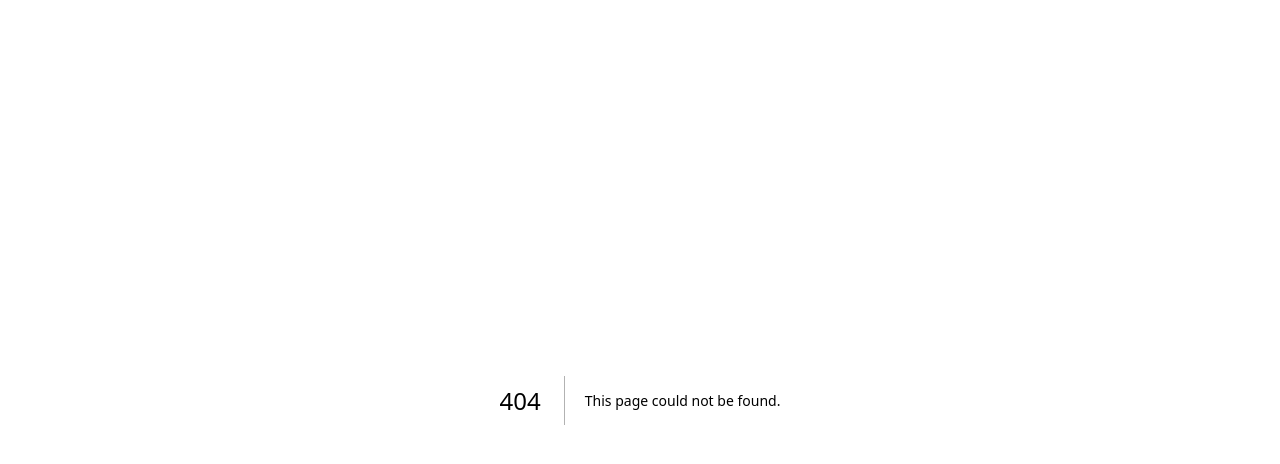
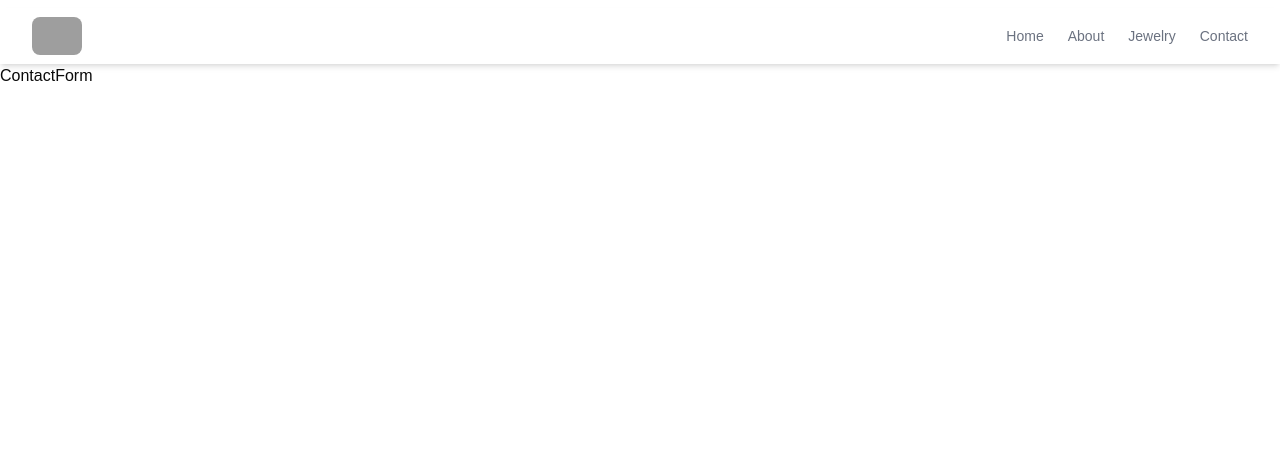
Before and after one commit to Arbab-Mustafa/nexjs_jewelry, a Next.js app: page /contact in a window 1280 px wide. Before the commit this address had no page. Shown: the top 464 px of the page. Built offline with nearby package versions, Linux system fonts and the light colour scheme; grey boxes are pictures that could not be loaded.

Commit message:
added new pages

```diff
--- /dev/null
+++ b/app/_component/ContactForm.jsx
@@ -0,0 +1,7 @@
+import React from "react";
+
+const ContactForm = () => {
+  return <div>ContactForm</div>;
+};
+
+export default ContactForm;
--- /dev/null
+++ b/app/_component/VideoGallery.jsx
@@ -0,0 +1,74 @@
+"use client";
+import { useState } from "react";
+
+const VideoGallery = () => {
+  const [isModalOpen, setIsModalOpen] = useState(false);
+  const [activeVideo, setActiveVideo] = useState(null);
+
+  const videos = [
+    "/pink.mp4", // Replace with your video URLs
+    "/green_diamonds.mp4",
+  ];
+
+  const openModal = (video) => {
+    setActiveVideo(video);
+    setIsModalOpen(true);
+  };
+
+  const closeModal = () => {
+    setActiveVideo(null);
+    setIsModalOpen(false);
+  };
+
+  return (
+    <div className="min-h-screen flex flex-col items-center justify-center  ">
+      {/* Header */}
+      <h1 className="text-4xl font-bold mb-8 text-gray-800">Video Gallery</h1>
+
+      {/* Video Grid */}
+      <div className="grid grid-cols-1 sm:grid-cols-2 gap-6 p-4 max-w-5xl">
+        {videos.map((video, index) => (
+          <div
+            key={index}
+            className="relative group cursor-pointer overflow-hidden rounded-lg shadow-lg transition-transform transform hover:scale-105 hover:shadow-xl"
+            onClick={() => openModal(video)}
+          >
+            <video
+              src={video}
+              className="w-full h-auto group-hover:opacity-90"
+              controls
+            />
+            {/* Overlay Effect */}
+            <div className="absolute inset-0 bg-black bg-opacity-0 group-hover:bg-opacity-40 transition-opacity flex items-center justify-center">
+              <p className="text-white text-lg font-semibold opacity-0 group-hover:opacity-100 transition-opacity">
+                Play Video
+              </p>
+            </div>
+          </div>
+        ))}
+      </div>
+
+      {/* Modal */}
+      {isModalOpen && (
+        <div
+          className="fixed inset-0 bg-black bg-opacity-80 flex items-center justify-center z-50 transition-opacity duration-300 animate-fadeIn"
+          onClick={closeModal}
+        >
+          <div
+            className="relative max-w-3xl   p-4 transition-transform transform animate-scaleUp"
+            onClick={(e) => e.stopPropagation()} // Prevent modal close on inner click
+          >
+            <video
+              src={activeVideo}
+              className="w-full h-[50vh] md:h-[80vh] rounded-lg shadow-lg"
+              controls
+              autoPlay
+            />
+          </div>
+        </div>
+      )}
+    </div>
+  );
+};
+
+export default VideoGallery;
--- /dev/null
+++ b/app/contact/page.js
@@ -0,0 +1,14 @@
+import React from "react";
+import ContactForm from "../_component/ContactForm";
+import Navbar from "../_component/navbar";
+
+const ContactPage = () => {
+  return (
+    <div>
+      <Navbar />
+      <ContactForm />
+    </div>
+  );
+};
+
+export default ContactPage;
--- /dev/null
+++ b/app/gallery/page.js
@@ -0,0 +1,14 @@
+import React from "react";
+import Navbar from "../_component/navbar";
+import VideoGallery from "../_component/VideoGallery";
+
+const Gallery = () => {
+  return (
+    <div>
+      <Navbar />
+      <VideoGallery />
+    </div>
+  );
+};
+
+export default Gallery;
--- a/app/page.js
+++ b/app/page.js
@@ -1,4 +1,3 @@
-import Image from "next/image";
 import Navbar from "./_component/navbar";
 import Hero from "./_component/Hero";
 import ProductCards from "./_component/Products";
--- a/tailwind.config.js
+++ b/tailwind.config.js
@@ -9,53 +9,61 @@ module.exports = {
   theme: {
     extend: {
       colors: {
-  			background: 'hsl(var(--background))',
-  			foreground: 'hsl(var(--foreground))',
+        background: "hsl(var(--background))",
+        foreground: "hsl(var(--foreground))",
         card: {
-  				DEFAULT: 'hsl(var(--card))',
-  				foreground: 'hsl(var(--card-foreground))'
+          DEFAULT: "hsl(var(--card))",
+          foreground: "hsl(var(--card-foreground))",
         },
         popover: {
-  				DEFAULT: 'hsl(var(--popover))',
-  				foreground: 'hsl(var(--popover-foreground))'
+          DEFAULT: "hsl(var(--popover))",
+          foreground: "hsl(var(--popover-foreground))",
         },
         primary: {
-  				DEFAULT: 'hsl(var(--primary))',
-  				foreground: 'hsl(var(--primary-foreground))'
+          DEFAULT: "hsl(var(--primary))",
+          foreground: "hsl(var(--primary-foreground))",
         },
         secondary: {
-  				DEFAULT: 'hsl(var(--secondary))',
-  				foreground: 'hsl(var(--secondary-foreground))'
+          DEFAULT: "hsl(var(--secondary))",
+          foreground: "hsl(var(--secondary-foreground))",
         },
         muted: {
-  				DEFAULT: 'hsl(var(--muted))',
-  				foreground: 'hsl(var(--muted-foreground))'
+          DEFAULT: "hsl(var(--muted))",
+          foreground: "hsl(var(--muted-foreground))",
         },
         accent: {
-  				DEFAULT: 'hsl(var(--accent))',
-  				foreground: 'hsl(var(--accent-foreground))'
+          DEFAULT: "hsl(var(--accent))",
+          foreground: "hsl(var(--accent-foreground))",
         },
         destructive: {
-  				DEFAULT: 'hsl(var(--destructive))',
-  				foreground: 'hsl(var(--destructive-foreground))'
+          DEFAULT: "hsl(var(--destructive))",
+          foreground: "hsl(var(--destructive-foreground))",
         },
-  			border: 'hsl(var(--border))',
-  			input: 'hsl(var(--input))',
-  			ring: 'hsl(var(--ring))',
+        border: "hsl(var(--border))",
+        input: "hsl(var(--input))",
+        ring: "hsl(var(--ring))",
         chart: {
-  				'1': 'hsl(var(--chart-1))',
-  				'2': 'hsl(var(--chart-2))',
-  				'3': 'hsl(var(--chart-3))',
-  				'4': 'hsl(var(--chart-4))',
-  				'5': 'hsl(var(--chart-5))'
-  			}
+          1: "hsl(var(--chart-1))",
+          2: "hsl(var(--chart-2))",
+          3: "hsl(var(--chart-3))",
+          4: "hsl(var(--chart-4))",
+          5: "hsl(var(--chart-5))",
+        },
       },
       borderRadius: {
-  			lg: 'var(--radius)',
-  			md: 'calc(var(--radius) - 2px)',
-  			sm: 'calc(var(--radius) - 4px)'
-  		}
-  	}
+        lg: "var(--radius)",
+        md: "calc(var(--radius) - 2px)",
+        sm: "calc(var(--radius) - 4px)",
+      },
+      animation: {
+        fadeIn: "fadeIn 0.3s ease-in-out",
+        scaleUp: "scaleUp 0.3s ease-in-out",
+      },
+      scaleUp: {
+        "0%": { transform: "scale(0.9)" },
+        "100%": { transform: "scale(1)" },
+      },
+    },
   },
   plugins: [require("tailwindcss-animate")],
 };
```
Also changed, not shown: 2 other files (tests, documents, lock files or other folders). Lines whose indentation alone changed are shown as unchanged.
